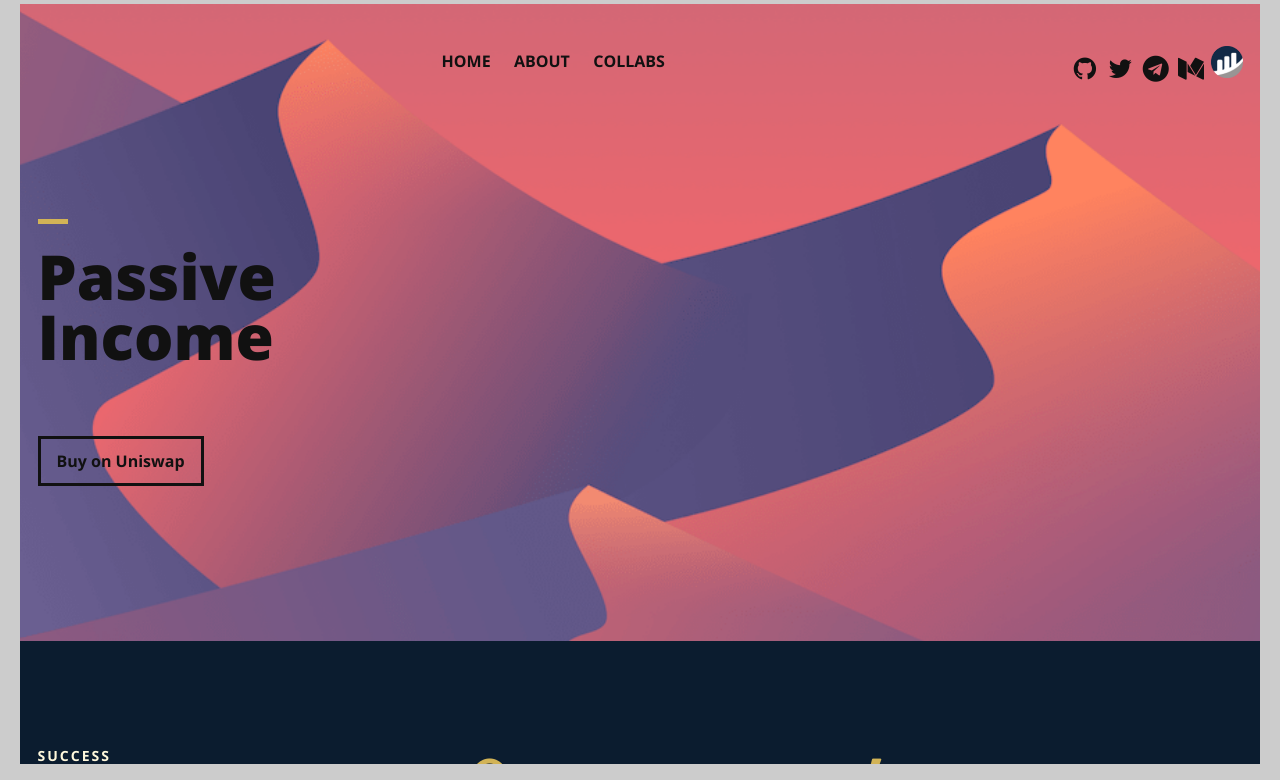
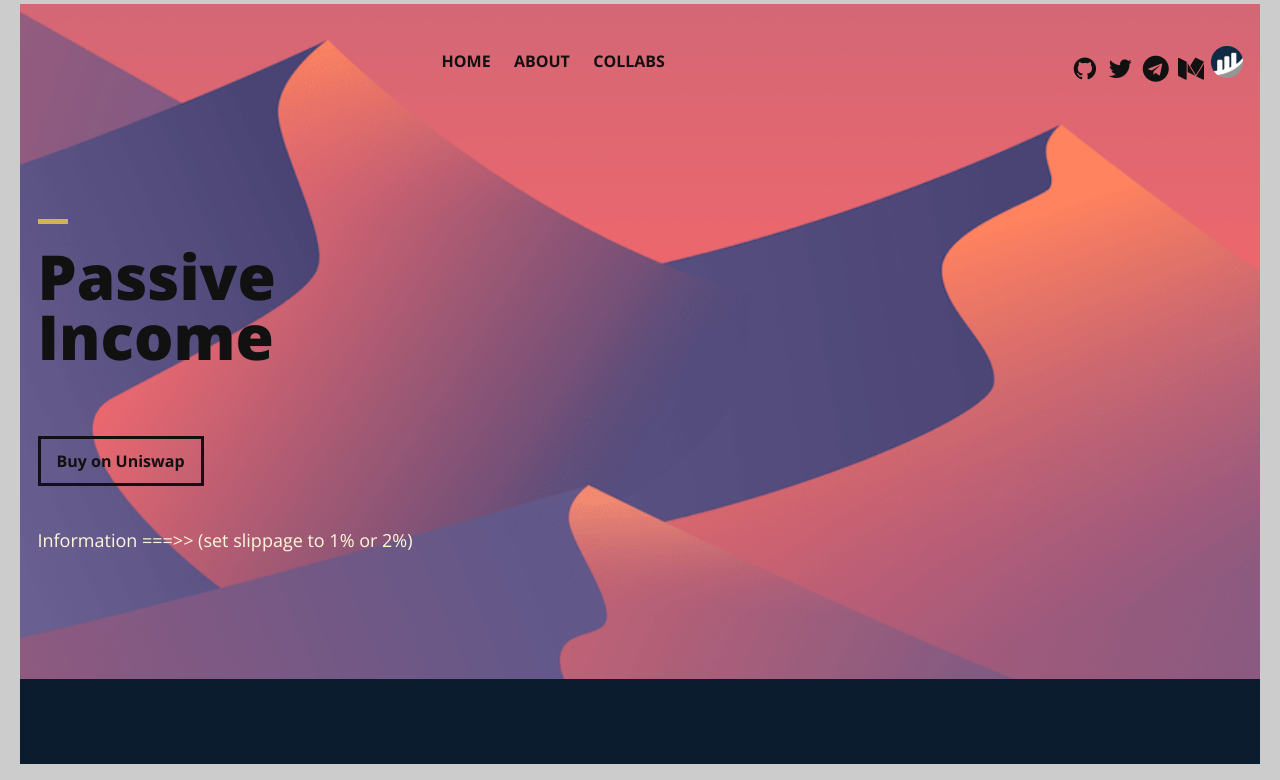
Before and after one commit to passive-income-001/passive-income, a Django app: page / in a window 1280 px wide. Shown: the part 16-796 px from the top of the page. Run offline with Django 3.2, Linux system fonts and the light colour scheme.

Commit message:
initial commit

```diff
--- a/templates/pages/index.html
+++ b/templates/pages/index.html
@@ -143,6 +143,7 @@
 
                 <!--Call to Action-->
                 <a href="https://app.uniswap.org/#/swap?inputCurrency=ETH&outputCurrency=0xd4cb461eace80708078450e465881599d2235f1a" class="button"> Buy on Uniswap </a>
+                <h4>Information ===>> (set slippage to 1% or 2%) </h4>
                 <!--End Call to Action-->
 
             </div>
```
